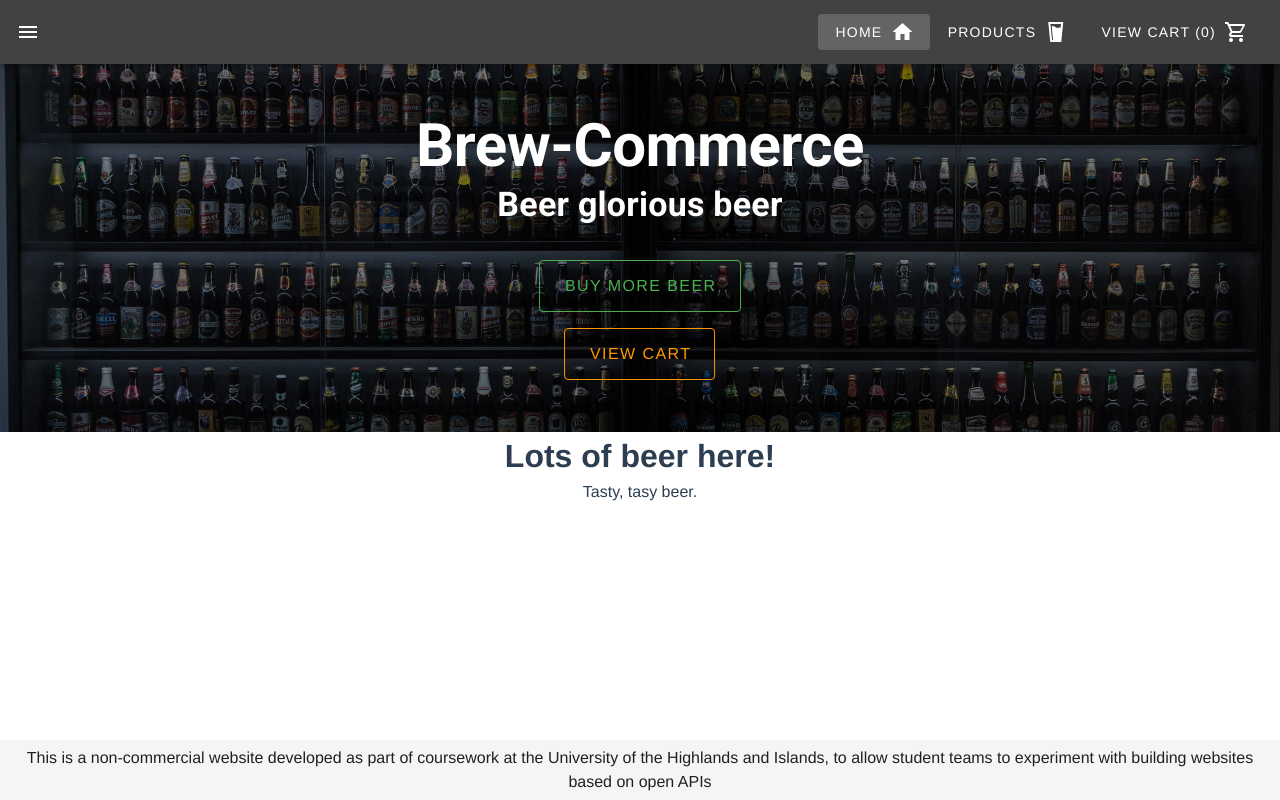
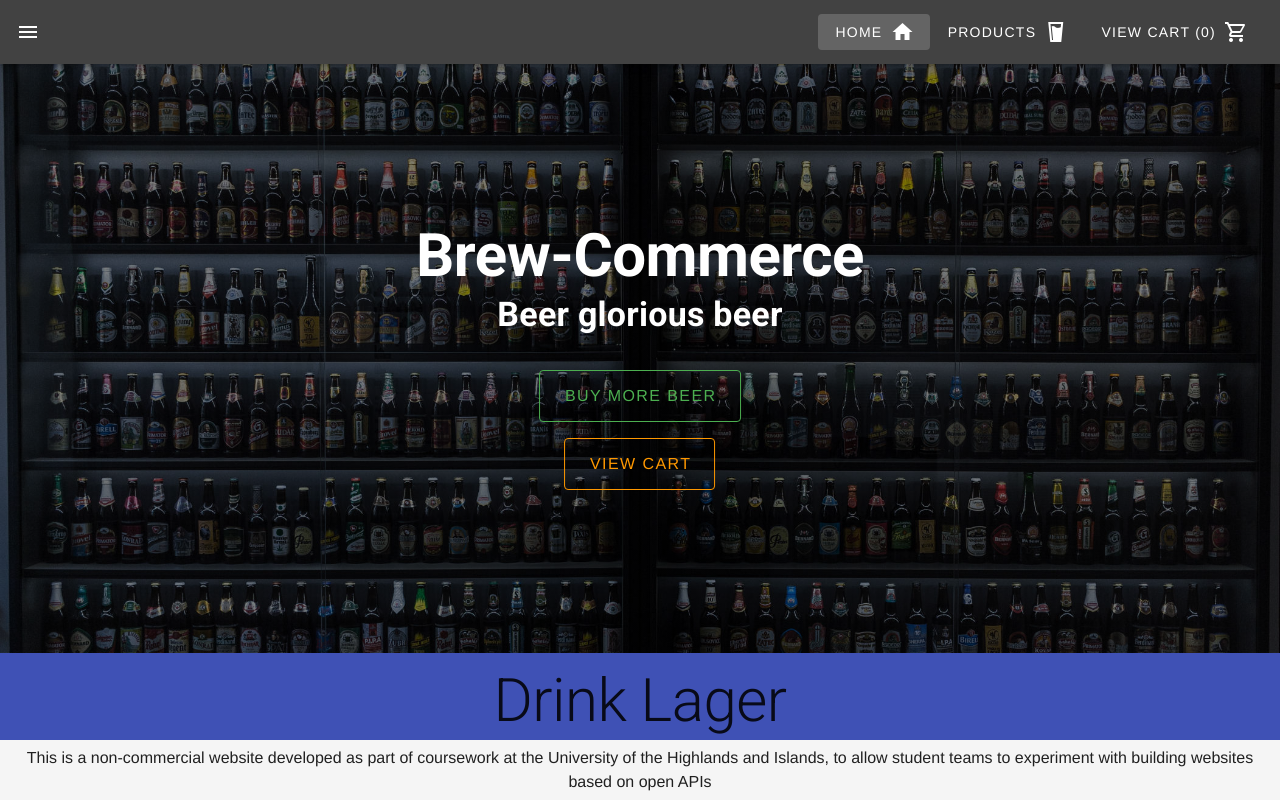
Before and after one commit to IllogicalTree/brew-commerce, a Vue app: page / in a window 1280 px wide. Built offline with nearby package versions, Linux system fonts and the light colour scheme.

Commit message:
Add carousel to home
Needs customised

```diff
--- a/src/views/Home.vue
+++ b/src/views/Home.vue
@@ -1,20 +1,54 @@
 
 <template>
-<div class="home-container">
-  <div class="hero">
-    <HeroImage />
+  <div class="home-container">
+    <div class="hero">
+      <HeroImage />
+    </div>
+
+    <!-- <h1>Lots of beer here!</h1>
+    <p>Tasty, tasy beer.</p> -->
+    <div>
+      <v-carousel
+        cycle
+        height="120"
+        hide-delimiter-background
+        hide-delimiters
+        show-arrows-on-hover
+        vertical
+        reverse
+        continuous
+      >
+        <v-carousel-item v-for="(slide, i) in slides" :key="i">
+          <v-sheet :color="colors[i]" height="100%">
+            <v-row class="fill-height" align="center" justify="center">
+              <div class="display-3">Drink {{ slide }}</div>
+            </v-row>
+          </v-sheet>
+        </v-carousel-item>
+      </v-carousel>
+    </div>
   </div>
-  <h1>Lots of beer here!</h1>
-  <p>Tasty, tasy beer.</p>
-</div>
 </template>
 
 <script>
 import HeroImage from "@/components/HeroImage.vue";
+
 export default {
   name: "Home",
   components: {
     HeroImage,
+  },
+  data() {
+    return {
+      colors: [
+        "indigo",
+        "warning darken -1",
+        "pink darken-2",
+        "light-blue darken-1",
+        "deep-purple accent-4",
+      ],
+      slides: ["Lager", "Second", "Third", "Fourth", "Fifth"],
+    };
   },
 };
 </script>
@@ -24,7 +58,7 @@ export default {
   background-image: linear-gradient(rgba(0, 0, 0, 0.5), rgba(0, 0, 0, 0.5)),
     url("./../assets/heroimage.jpg");
 
-  height: 50%;
+  height: 80%;
   background-position: center;
   background-repeat: no-repeat;
   background-size: cover;
@@ -33,7 +67,6 @@ export default {
 .home-container {
   height: 100%;
   width: 100%;
-position: absolute;
-
+  position: absolute;
 }
 </style>
```
